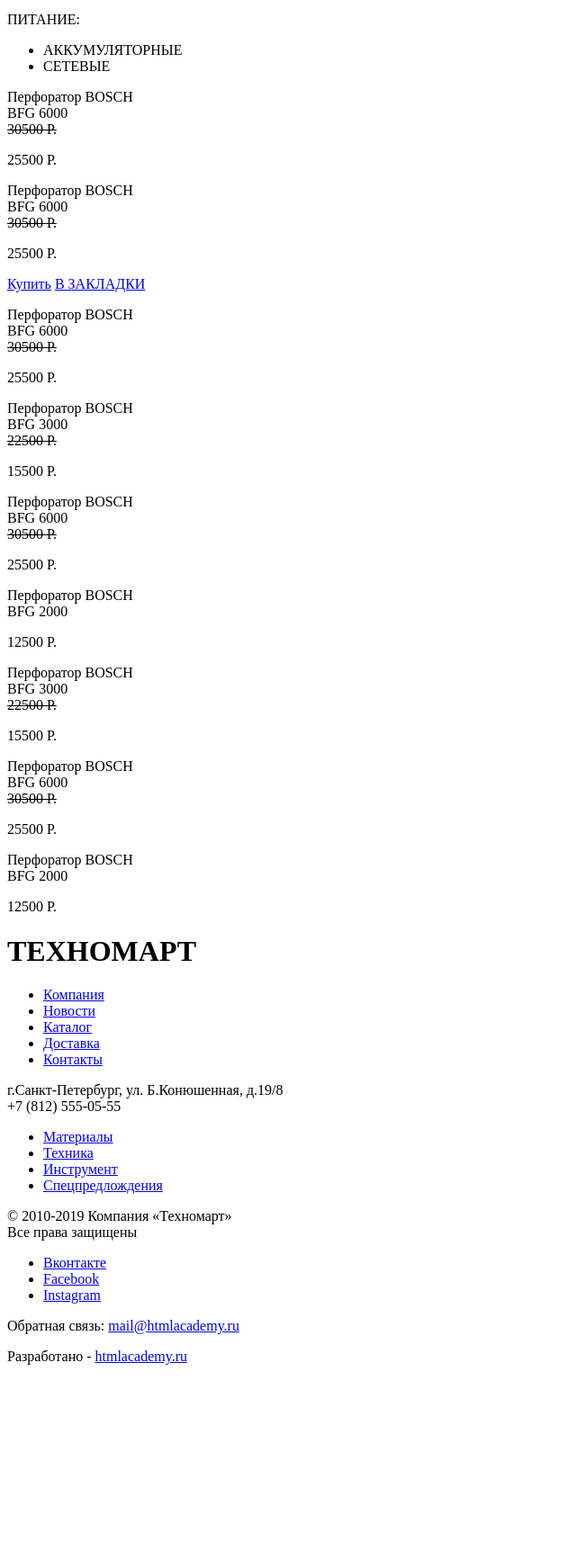
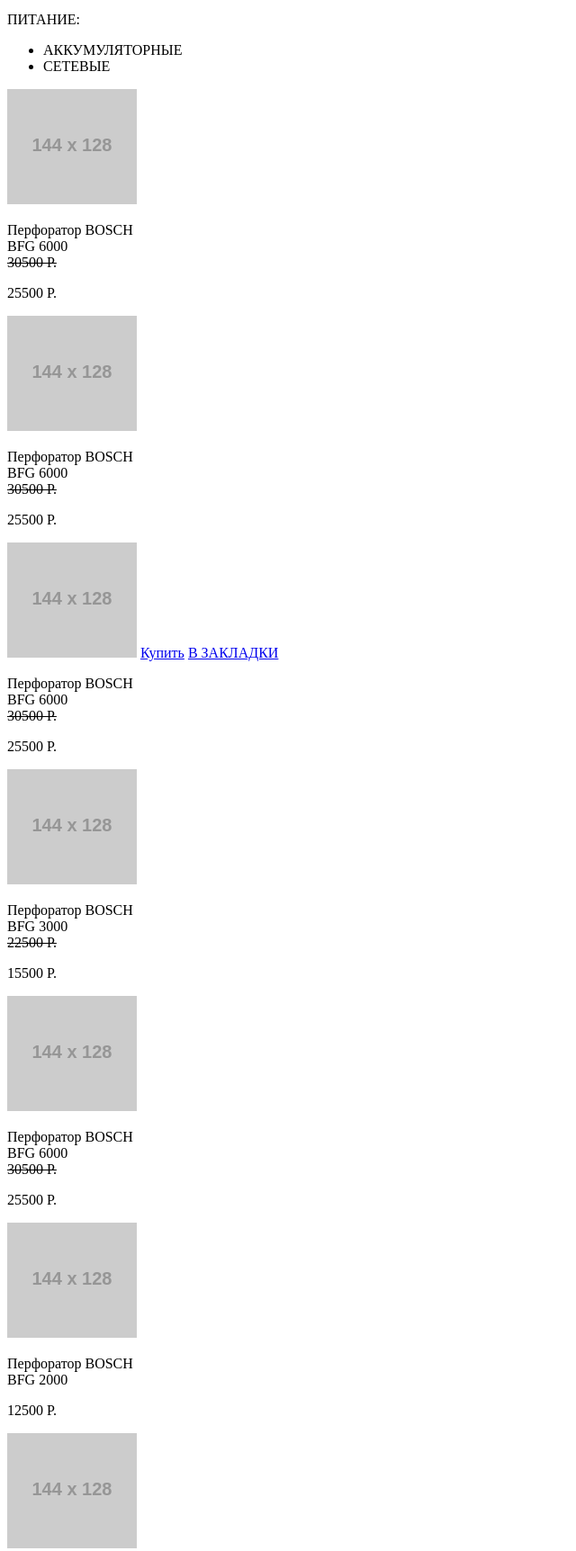
Before and after one commit to Alex90spb/1499709-technomart-28, a plain HTML site: page catalog.html in a window 1280 px wide. Shown: the part 663-2387 px from the top of the page at 90% size, without its empty margins (0-640 px from the left). Before the commit the page ends 2196 px from the top, so only its background shows below. Drawn offline with Linux system fonts and the light colour scheme; placeholder pictures from the web are drawn by us.

Commit message:
2 Задание "Начинаем разметку"

```diff
--- a/catalog.html
+++ b/catalog.html
@@ -72,6 +72,7 @@
       <!--Каталог-->
       <section>
         <div> <!--1 карточка-->
+          <img src="https://via.placeholder.com/144x128" alt="">
           <p>Перфоратор BOSCH<br>
             BFG 6000<br>
             <del>30500 Р.</del>
@@ -80,6 +81,7 @@
         </div>
 
         <div> <!--2 карточка-->
+          <img src="https://via.placeholder.com/144x128" alt="">
           <p>Перфоратор BOSCH<br>
             BFG 6000<br>
             <del>30500 Р.</del>
@@ -88,6 +90,7 @@
         </div>
 
         <div> <!--3 карточка-->
+          <img src="https://via.placeholder.com/144x128" alt="">
           <a href="blank.html">Купить</a>
           <a href="blank.html">В ЗАКЛАДКИ</a>
           <p>Перфоратор BOSCH<br>
@@ -98,6 +101,7 @@
         </div>
 
         <div> <!--4 карточка-->
+          <img src="https://via.placeholder.com/144x128" alt="">
           <p>Перфоратор BOSCH<br>
             BFG 3000<br>
             <del>22500 Р.</del>
@@ -106,6 +110,7 @@
         </div>
 
         <div> <!--5 карточка-->
+          <img src="https://via.placeholder.com/144x128" alt="">
           <p>Перфоратор BOSCH<br>
             BFG 6000<br>
             <del>30500 Р.</del>
@@ -114,6 +119,7 @@
         </div>
 
         <div> <!--6 карточка-->
+          <img src="https://via.placeholder.com/144x128" alt="">
           <p>Перфоратор BOSCH<br>
             BFG 2000<br>
             <p>12500 Р.</p>
@@ -121,6 +127,7 @@
         </div>
 
         <div> <!--7 карточка-->
+          <img src="https://via.placeholder.com/144x128" alt="">
           <p>Перфоратор BOSCH<br>
             BFG 3000<br>
             <del>22500 Р.</del>
@@ -129,6 +136,7 @@
         </div>
 
         <div> <!--8 карточка-->
+          <img src="https://via.placeholder.com/144x128" alt="">
           <p>Перфоратор BOSCH<br>
             BFG 6000<br>
             <del>30500 Р.</del>
@@ -137,6 +145,7 @@
         </div>
 
         <div> <!--9 карточка-->
+          <img src="https://via.placeholder.com/144x128" alt="">
           <p>Перфоратор BOSCH<br>
             BFG 2000<br>
             <p>12500 Р.</p>
```
